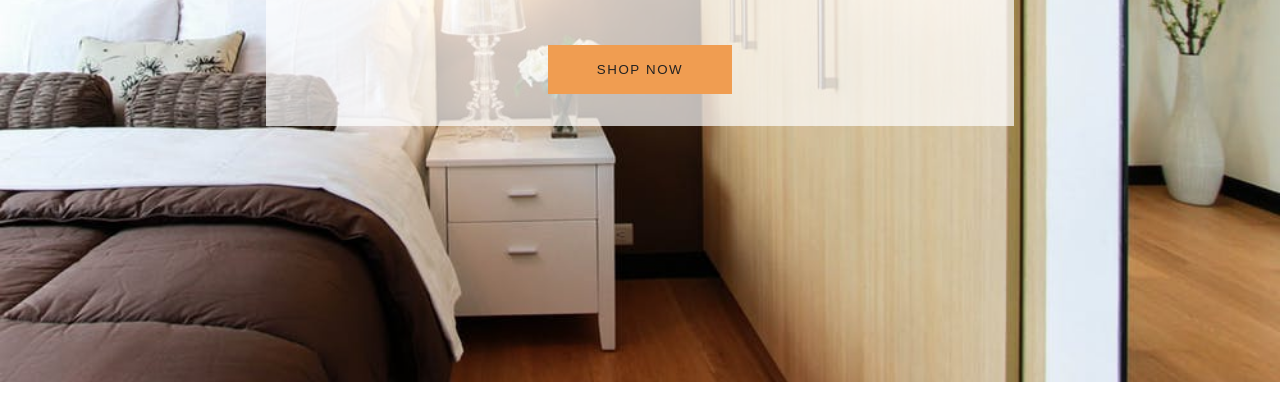
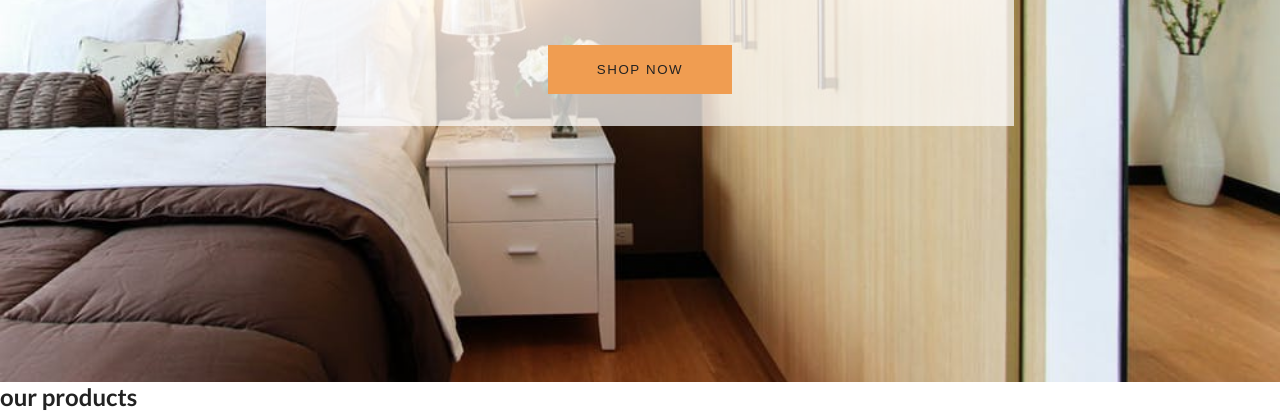
Before and after one commit to Si-maher/ComfyHouse, a plain HTML site: page index.html in a window 1280 px wide. Shown: the part 418-829 px from the top of the page. Before the commit the page ends 800 px from the top, so only its background shows below. Drawn offline with Linux system fonts and the light colour scheme.

Commit message:
added title for product section

```diff
--- a/index.html
+++ b/index.html
@@ -37,7 +37,21 @@
             <button class="banner-btn">shop now</button>
         </div>
     </header>
+
     <!-- end of hero section  -->
+
+    <!-- products  -->
+
+    <section class="products">
+        <div class="section-title">
+            <h2>our products</h2>
+        </div>
+        <div class="products-center">
+
+        </div>
+
+    </section>
+    <!-- end of products  -->
     <script src="index.js"></script>
 </body>
 </html>
```
